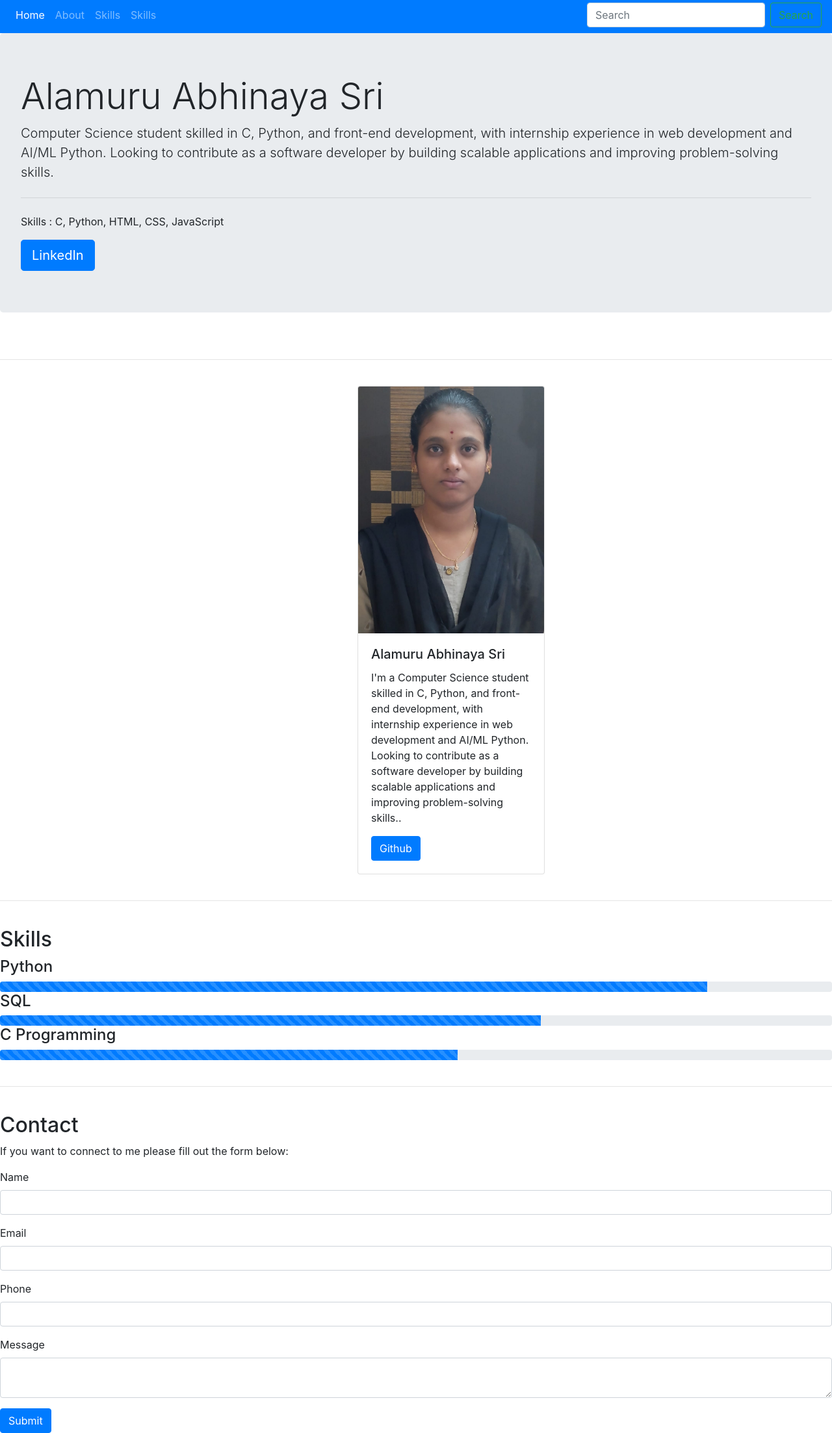
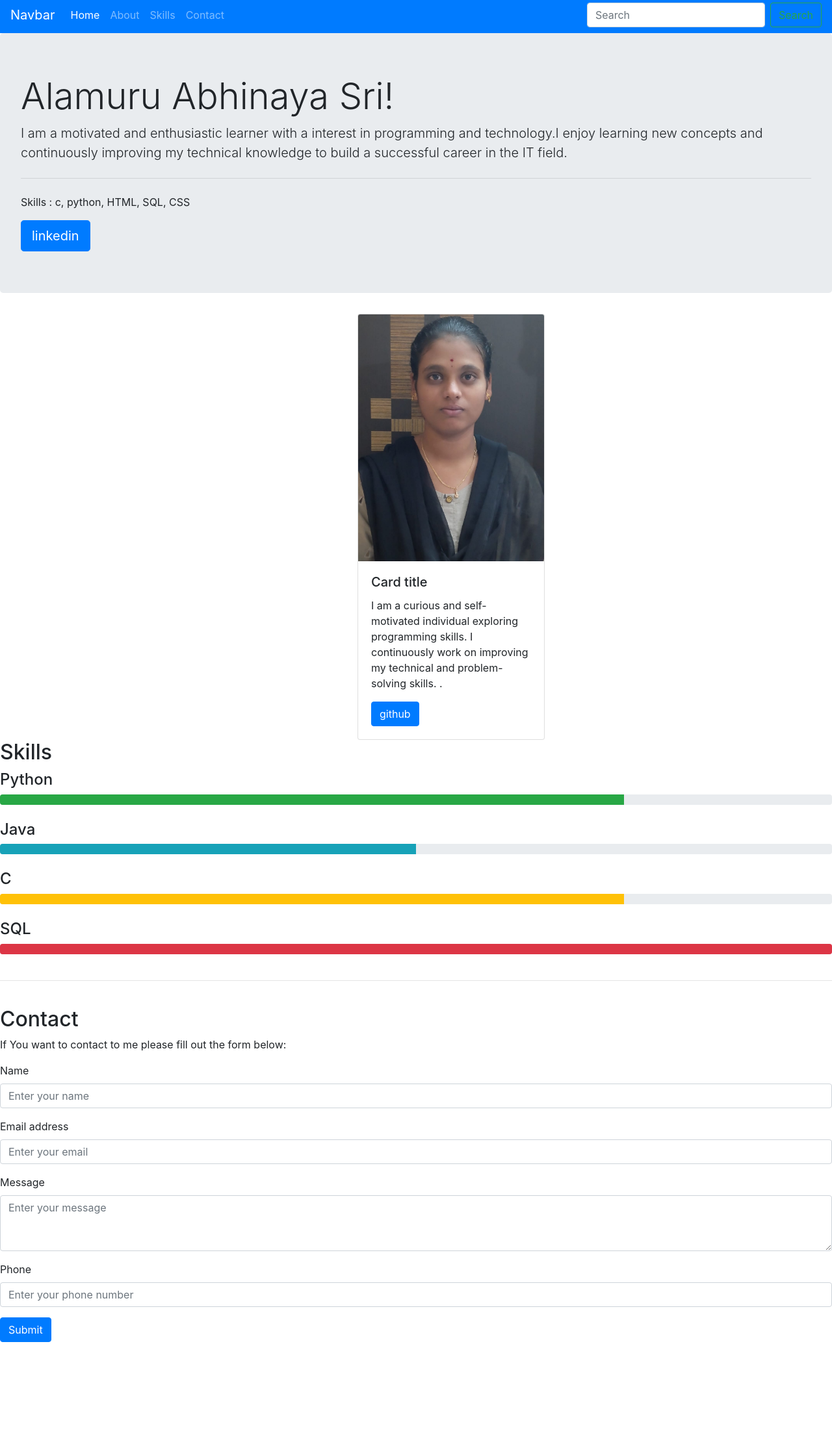
Before and after one commit to Abhinayasri503/portfolio.github.io, a plain HTML site: page index.html in a window 1280 px wide. Shown: the part 5-2211 px from the top of the page at 65% size. After the commit the page ends 2071 px from the top, so only its background shows below. Drawn offline with nearby package versions, Linux system fonts and the light colour scheme.

Commit message:
Update index.html

```diff
--- a/index.html
+++ b/index.html
@@ -10,31 +10,32 @@
   <link rel="stylesheet" href="https://cdn.jsdelivr.net/npm/bootstrap@4.6.2/dist/css/bootstrap.min.css"
     integrity="sha384-xOolHFLEh07PJGoPkLv1IbcEPTNtaed2xpHsD9ESMhqIYd0nLMwNLD69Npy4HI+N" crossorigin="anonymous">
 
-    <title>Alamuru Abhinaya Sri </title>
+  <title>Alamuru Abhinaya Sri</title>
   <link rel="stylesheet" href="style.css">
 </head>
 
 <body>
   <nav class="navbar navbar-expand-lg navbar-dark bg-primary">
-
+    <a class="navbar-brand" href="home">Navbar</a>
+    <button class="navbar-toggler" type="button" data-toggle="collapse" data-target="#navbarSupportedContent"
+      aria-controls="navbarSupportedContent" aria-expanded="false" aria-label="Toggle navigation">
+      <span class="navbar-toggler-icon"></span>
+    </button>
 
     <div class="collapse navbar-collapse" id="navbarSupportedContent">
       <ul class="navbar-nav mr-auto">
         <li class="nav-item active">
           <a class="nav-link" href="#home">Home <span class="sr-only">(current)</span></a>
-
         </li>
         <li class="nav-item">
           <a class="nav-link" href="#about">About</a>
-
         </li>
         <li class="nav-item">
           <a class="nav-link" href="#skills">Skills</a>
         </li>
         <li class="nav-item">
-                    <a class="nav-link" href="#contact">Skills</a>
+          <a class="nav-link" href="#contact">Contact</a>
         </li>
-
       </ul>
       <form class="form-inline my-2 my-lg-0">
         <input class="form-control mr-sm-2" type="search" placeholder="Search" aria-label="Search">
@@ -42,92 +43,82 @@
       </form>
     </div>
   </nav>
-
   <div id="home" class="jumbotron">
-        <h1 class="display-4">Alamuru Abhinaya Sri</h1>
-        <p class="lead">Computer Science student skilled in C, Python, and front-end development, with internship
-            experience in web development and AI/ML Python. Looking to contribute as a software developer by building
-            scalable applications and improving problem-solving skills.</p>
+    <h1 class="display-4">Alamuru Abhinaya Sri!</h1>
+    <p class="lead">I am a motivated and enthusiastic learner with a interest in programming and technology.I
+      enjoy learning new concepts and continuously improving my technical knowledge to
+      build a successful career in the IT field.</p>
     <hr class="my-4">
-        <p>Skills : C, Python, HTML, CSS, JavaScript</p>
-        <a class="btn btn-primary btn-lg" href="https://www.linkedin.com/in/abhinaya-sri-alamuru/"
-            role="button">LinkedIn</a>
+    <p>Skills : c, python, HTML, SQL, CSS</p>
+    <a class="btn btn-primary btn-lg" href="https://www.linkedin.com/in/abhinaya-sri-alamuru//"
+      role="button">linkedin</a>
   </div>
-    <br>
-    <hr>
-    <br>
   <div id="about" class="card" style="width: 18rem;">
     <img src="photo-abhinaya.jpg" class="card-img-top" alt="...">
     <div class="card-body">
-            <h5 class="card-title">Alamuru Abhinaya Sri</h5>
-            <p class="card-text">I'm a Computer Science student skilled in C, Python, and front-end development, with
-                internship experience in web development and AI/ML Python. Looking to contribute as a software developer
-                by building scalable applications and improving problem-solving skills..</p>
-            <a href="https://github.com/Abhinayasri503" class="btn btn-primary">Github</a>
+      <h5 class="card-title">Card title</h5>
+      <p class="card-text">I am a curious and self-motivated individual exploring programming skills. I continuously
+        work on improving my technical and problem-solving skills.
+        .</p>
+      <a href="https://github.com/Abhinayasri503" class="btn btn-primary">github</a>
     </div>
-
+  </div>
+  <h2>Skills</h2>
+  <h4>Python</h4>
+  <div id="skills" class="progress">
+    <div class="progress-bar bg-success" role="progressbar" style="width: 75%" aria-valuenow="25" aria-valuemin="0"
+      aria-valuemax="100"></div>
   </div>
   <br>
-    <hr>
+  <h4>Java</h4>
+  <div class="progress">
+    <div class="progress-bar bg-info" role="progressbar" style="width: 50%" aria-valuenow="50" aria-valuemin="0"
+      aria-valuemax="100"></div>
+  </div>
   <br>
-    <h2 id="skills">Skills</h2>
-    <h4>Python </h4>
+  <h4>C</h4>
   <div class="progress">
-        <div class="progress-bar progress-bar-striped progress-bar-animated" role="progressbar" aria-valuenow="75"
-            aria-valuemin="0" aria-valuemax="100" style="width: 85%"></div>
+    <div class="progress-bar bg-warning" role="progressbar" style="width: 75%" aria-valuenow="75" aria-valuemin="0"
+      aria-valuemax="100"></div>
   </div>
-    <h4>SQL</h4>
-    <div id="skills" class="progress">
-        <div class="progress-bar progress-bar-striped progress-bar-animated" role="progressbar" aria-valuenow="75"
-            aria-valuemin="0" aria-valuemax="100" style="width: 65%"></div>
-    </div>
-    <h4>C Programming </h4>
-    <div id="skills" class="progress">
-        <div class="progress-bar progress-bar-striped progress-bar-animated" role="progressbar" aria-valuenow="75"
-            aria-valuemin="0" aria-valuemax="100" style="width: 55%"></div>
+  <br>
+  <H4>SQL</H4>
+  <div class="progress">
+    <div class="progress-bar bg-danger" role="progressbar" style="width: 100%" aria-valuenow="100" aria-valuemin="0"
+      aria-valuemax="100"></div>
   </div>
   <br>
   <hr>
   <br>
   <h2 id="contact">Contact</h2>
-    <p>If you want to connect to me please fill out the form below:</p>
-
-           <div class="form">
-
-       <form action="https://formspree.io/f/meoyyrpj" method="POST">
-
-    <!-- REQUIRED -->
-    <input type="hidden"  value="New Portfolio Contact">
-
+  <p>If You want to contact to me please fill out the form below:</p>
+  <div class="forms">
+    <form action="https://formspree.io/f/mvgeewva" method="POST">
       <div class="form-group">
-        <label>Name</label>
-        <input type="text" name="text" class="form-control" required>
+        <label for="name">Name</label>
+        <input name="text" type="text" class="form-control" id="name" name="name" placeholder="Enter your name">
+      </div>
+      <div class="form-group">
+        <label for="email">Email address</label>
+        <input type="email" class="form-control" id="email" name="email" placeholder="Enter your email">
+      </div>
+      <div class="form-group">
+        <label for="message">Message</label>
+        <textarea type="message" class="form-control" id="message" rows="3" name="message"
+          placeholder="Enter your message"></textarea>
+      </div>
+      <div class="form-group">
+        <label for="phone">Phone</label>
+        <input type="tel" class="form-control" id="phone number" name="tel" placeholder="Enter your phone number">
       </div>
 
-    <div class="form-group">
-        <label>Email</label>
-        <!-- 🔥 THIS IS THE KEY FIX -->
-        <input type="email" name="email" class="form-control" required>
-    </div>
-
-    <div class="form-group">
-        <label>Phone</label>
-        <input type="tel" name="phone" class="form-control">
-    </div>
-
-    <div class="form-group">
-        <label>Message</label>
-        <textarea name="text" class="form-control" required></textarea>
-    </div>
-
-    <!-- Redirect after success (VERY IMPORTANT for testing) -->
-    <input type="hidden" name="_next" value="https://dasariaishwarya.github.io/Portfolio.github.io/?success=true">
-
+      <div>
         <button type="submit" class="btn btn-primary">Submit</button>
-
     </form>
 
   </div>
+  </div>
+
 
   <!-- Optional JavaScript; choose one of the two! -->
 
```
Lines whose indentation alone changed are shown as unchanged.
